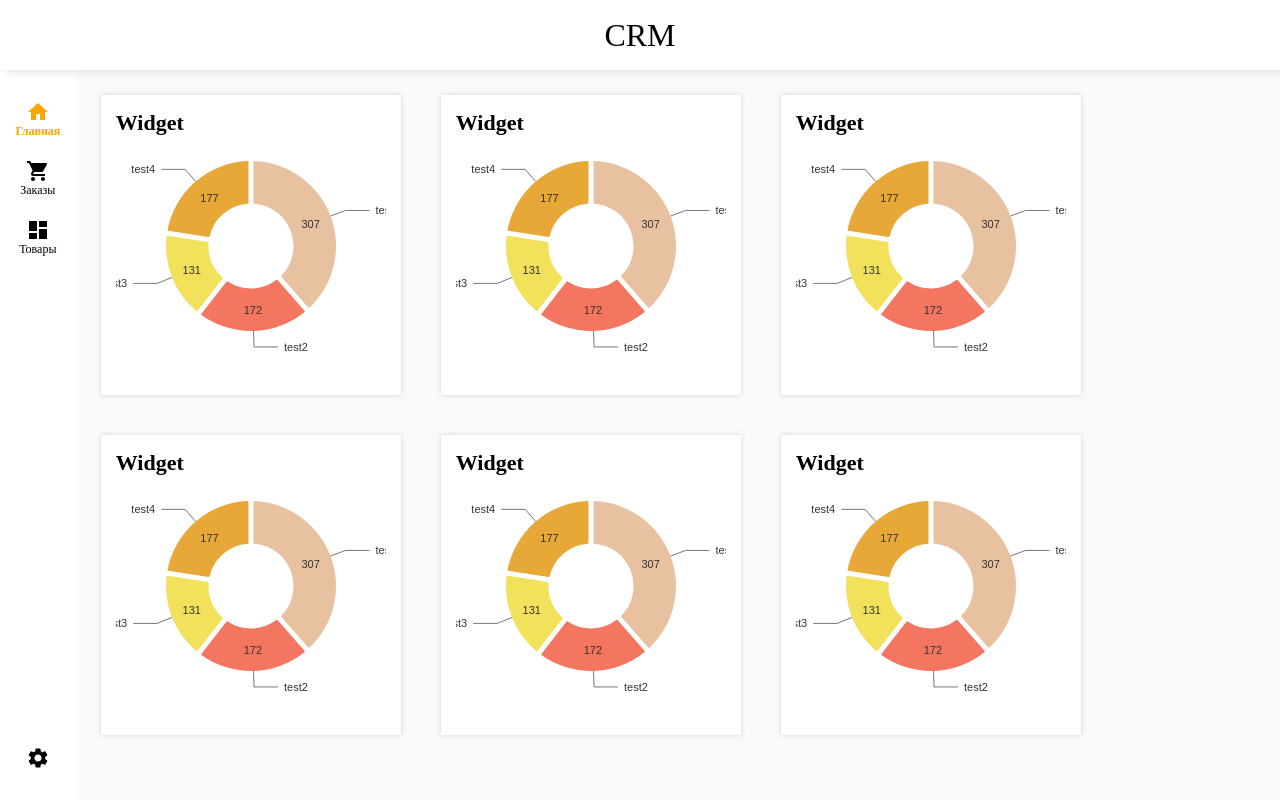
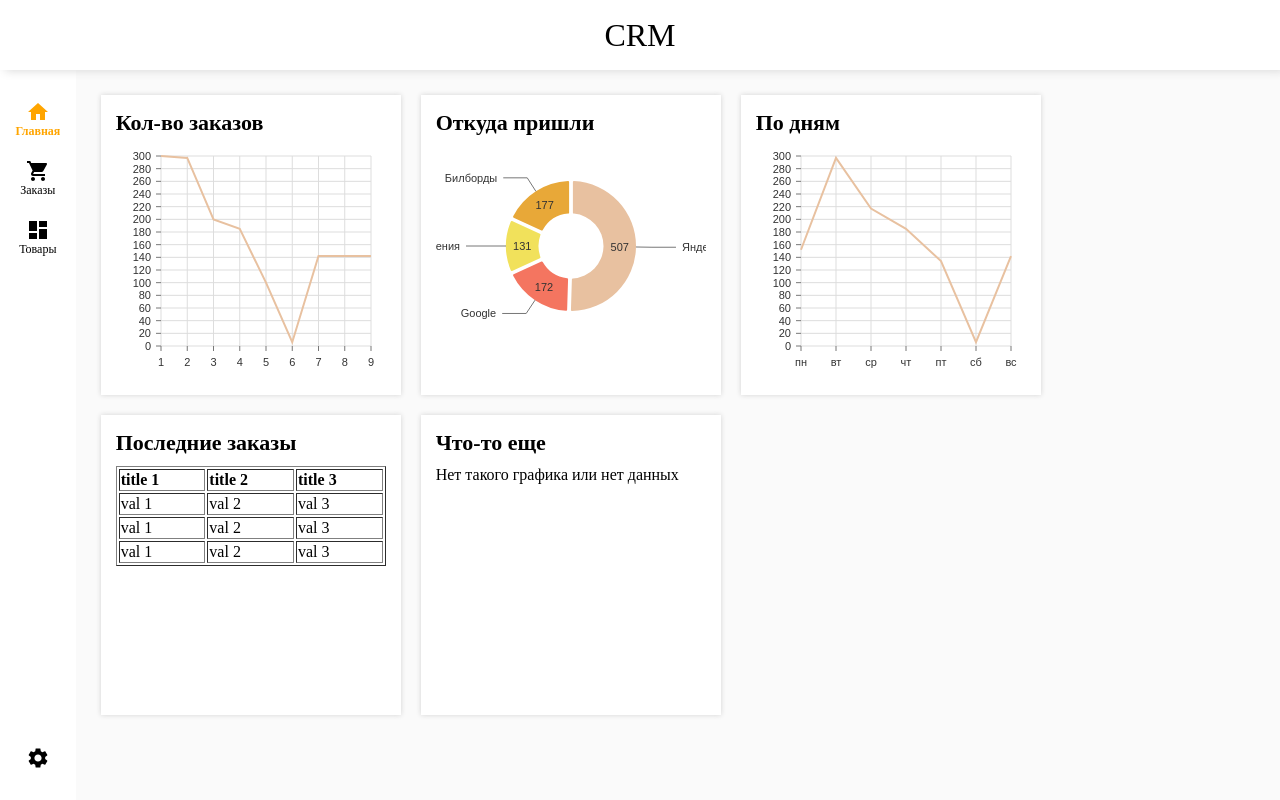
Before and after one commit to alexandrryazanov/test-project-cod, a React (Create React App) app: page / in a window 1280 px wide. Built offline with nearby package versions, Linux system fonts and the light colour scheme.

Commit message:
feat(charts): new charts and tables

```diff
--- a/package.json
+++ b/package.json
@@ -8,6 +8,7 @@
     "@material-ui/core": "^4.11.3",
     "@material-ui/icons": "^4.11.2",
     "@nivo/core": "^0.67.0",
+    "@nivo/line": "^0.67.0",
     "@nivo/pie": "^0.67.0",
     "@testing-library/jest-dom": "^5.11.6",
     "@testing-library/react": "^11.2.2",
--- a/src/components/MainPageComponents/units.js
+++ b/src/components/MainPageComponents/units.js
@@ -4,6 +4,6 @@ export const MainPageWrapper = styled.div`
     height: fit-content;
     display: flex;
     flex-wrap: wrap;
-    row-gap: 40px;
-    column-gap: 40px;
+    row-gap: 20px;
+    column-gap: 20px;
 `;
--- a/src/components/Widget/index.js
+++ b/src/components/Widget/index.js
@@ -1,14 +1,16 @@
 import React from "react";
-import { Header, WidgetWrapper } from "./units";
-import Pie from "../Charts/Pie";
+import { Header, NoChart, WidgetWrapper } from "./units";
+import * as Charts from "../WidgetComponents";
 
-const Widget = () => {
-    return (
+const Widget = ({ title, type, data }) => {
+    const Chart = (data && Charts[type]) || NoChart;
+
+    return title ? (
         <WidgetWrapper>
-            <Header>Widget</Header>
-            <Pie />
+            <Header>{title}</Header>
+            <Chart {...{ data }} />
         </WidgetWrapper>
-    );
+    ) : null;
 };
 
 export default Widget;
--- a/src/components/Widget/units.js
+++ b/src/components/Widget/units.js
@@ -1,4 +1,5 @@
 import styled from "@emotion/styled";
+import React from "react";
 
 export const WidgetWrapper = styled.div`
     width: 300px;
@@ -16,3 +17,7 @@ export const Header = styled.h2`
     margin-top: 0;
     margin-bottom: 10px;
 `;
+
+export const NoChart = () => {
+    return <div>Нет такого графика или нет данных</div>;
+};
--- /dev/null
+++ b/src/components/WidgetComponents/Line/index.js
@@ -0,0 +1,42 @@
+import React from "react";
+import { ResponsiveLine } from "@nivo/line";
+
+const Line = ({ data }) => {
+    return (
+        <ResponsiveLine
+            data={data}
+            margin={{ top: 10, right: 15, bottom: 70, left: 45 }}
+            xScale={{ type: "point" }}
+            yScale={{
+                type: "linear",
+                min: "auto",
+                max: "auto",
+                stacked: true,
+                reverse: false,
+            }}
+            yFormat=" >-.2f"
+            axisTop={null}
+            axisRight={null}
+            axisBottom={{
+                orient: "bottom",
+                tickSize: 5,
+                tickPadding: 5,
+                tickRotation: 0,
+            }}
+            axisLeft={{
+                orient: "left",
+                tickSize: 5,
+                tickPadding: 5,
+                tickRotation: 0,
+            }}
+            pointSize={10}
+            pointColor={{ theme: "background" }}
+            pointBorderWidth={2}
+            pointBorderColor={{ from: "serieColor" }}
+            pointLabelYOffset={-12}
+            useMesh={true}
+        />
+    );
+};
+
+export default Line;
--- a/src/components/Charts/Pie/index.js
+++ b/src/components/WidgetComponents/Pie/index.js
@@ -1,18 +1,11 @@
 import React from "react";
 import { ResponsivePie } from "@nivo/pie";
 
-const data = [
-    { id: "test1", value: 307 },
-    { id: "test2", value: 172 },
-    { id: "test3", value: 131 },
-    { id: "test4", value: 177 },
-];
-
-const Pie = () => {
+const Pie = ({ data }) => {
     return (
         <ResponsivePie
             data={data} // данные
-            margin={{ top: 0, right: 50, bottom: 70, left: 50 }} // отступы
+            margin={{ top: 0, right: 70, bottom: 70, left: 70 }} // отступы
             innerRadius={0.5} // радиус дырки бублика
             padAngle={3} // пробелы между секторами
             cornerRadius={1} //Закругление рамки каждого сектора
--- /dev/null
+++ b/src/components/WidgetComponents/Table/index.js
@@ -0,0 +1,34 @@
+import React from "react";
+
+const Table = () => {
+    return (
+        <table border={1} width={"100%"}>
+            <thead style={{ fontWeight: "bold" }}>
+                <tr>
+                    <td>title 1</td>
+                    <td>title 2</td>
+                    <td>title 3</td>
+                </tr>
+            </thead>
+            <tbody>
+                <tr>
+                    <td>val 1</td>
+                    <td>val 2</td>
+                    <td>val 3</td>
+                </tr>
+                <tr>
+                    <td>val 1</td>
+                    <td>val 2</td>
+                    <td>val 3</td>
+                </tr>
+                <tr>
+                    <td>val 1</td>
+                    <td>val 2</td>
+                    <td>val 3</td>
+                </tr>
+            </tbody>
+        </table>
+    );
+};
+
+export default Table;
--- /dev/null
+++ b/src/components/WidgetComponents/index.js
@@ -0,0 +1,5 @@
+import Pie from "./Pie";
+import Line from "./Line";
+import Table from "./Table";
+
+export { Pie, Line, Table };
--- a/src/pages/Main.js
+++ b/src/pages/Main.js
@@ -1,13 +1,18 @@
 import React from "react";
 import Widget from "../components/Widget";
 import { MainPageWrapper } from "../components/MainPageComponents/units";
+import { comeFrom, expensesInDay, ordersCount } from "../tempData/charts";
 
 const MainPage = () => {
     return (
         <MainPageWrapper>
+            <Widget type={"Line"} title={"Кол-во заказов"} data={ordersCount} />
+            <Widget type={"Pie"} title={"Откуда пришли"} data={comeFrom} />
+            <Widget type={"Line"} title={"По дням"} data={expensesInDay} />
+            <Widget type={"Table"} title={"Последние заказы"} data={[]} />
             <Widget />
             <Widget />
-            <Widget />
+            <Widget title={"Что-то еще"} type={"Pie"} />
             <Widget />
             <Widget />
             <Widget />
--- /dev/null
+++ b/src/tempData/charts.js
@@ -0,0 +1,89 @@
+//Откуда пришли
+export const comeFrom = [
+    { id: "Яндекс", value: 507 },
+    { id: "Google", value: 172 },
+    { id: "Объявления", value: 131 },
+    { id: "Билборды", value: 177 },
+];
+
+//Траты по дням недели
+export const expensesInDay = [
+    {
+        id: "cost",
+        data: [
+            {
+                x: "пн",
+                y: 152,
+            },
+            {
+                x: "вт",
+                y: 297,
+            },
+            {
+                x: "ср",
+                y: 217,
+            },
+            {
+                x: "чт",
+                y: 185,
+            },
+            {
+                x: "пт",
+                y: 134,
+            },
+            {
+                x: "сб",
+                y: 6,
+            },
+            {
+                x: "вс",
+                y: 142,
+            },
+        ],
+    },
+];
+
+//Количество заказов
+export const ordersCount = [
+    {
+        id: "count",
+        data: [
+            {
+                x: "1",
+                y: 300,
+            },
+            {
+                x: "2",
+                y: 297,
+            },
+            {
+                x: "3",
+                y: 200,
+            },
+            {
+                x: "4",
+                y: 185,
+            },
+            {
+                x: "5",
+                y: 100,
+            },
+            {
+                x: "6",
+                y: 6,
+            },
+            {
+                x: "7",
+                y: 142,
+            },
+            {
+                x: "8",
+                y: 142,
+            },
+            {
+                x: "9",
+                y: 142,
+            },
+        ],
+    },
+];
```
Also changed, not shown: 1 other file (tests, documents, lock files or other folders).
